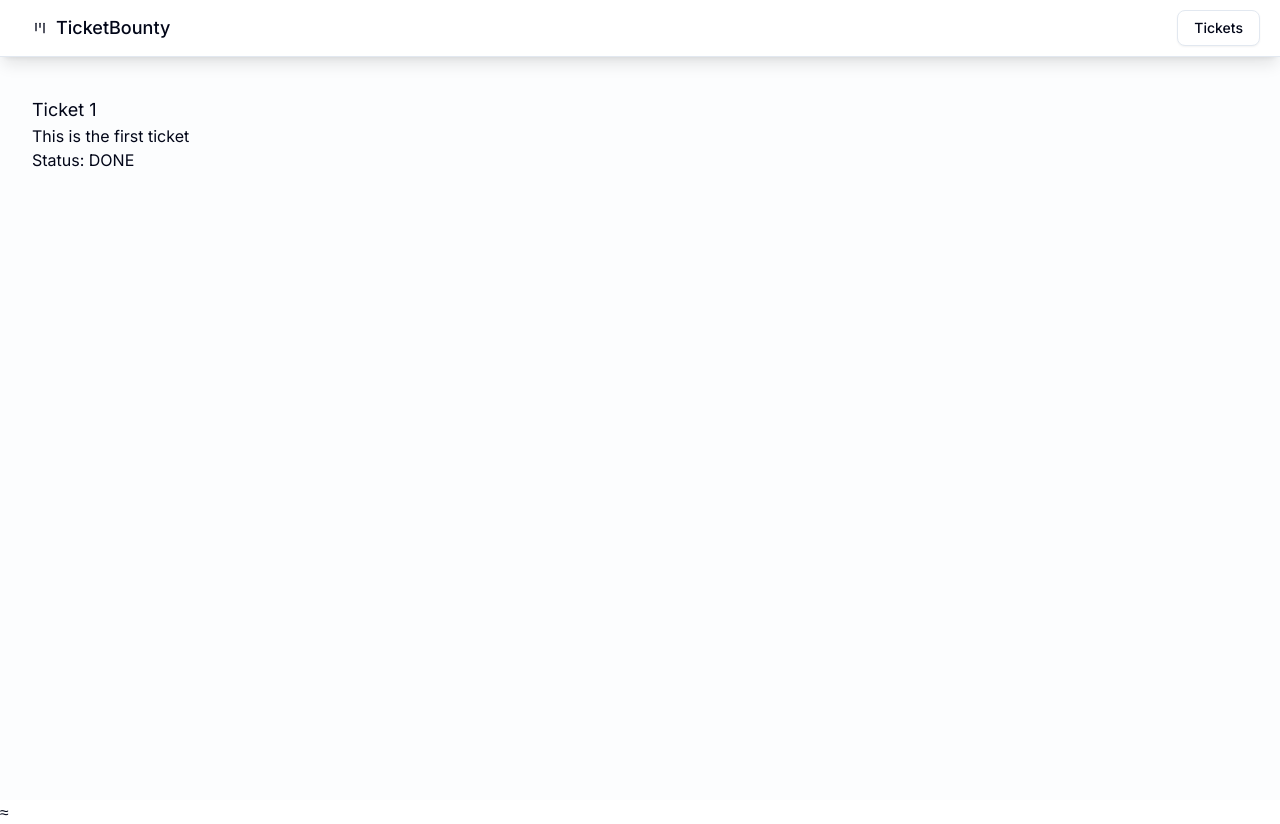
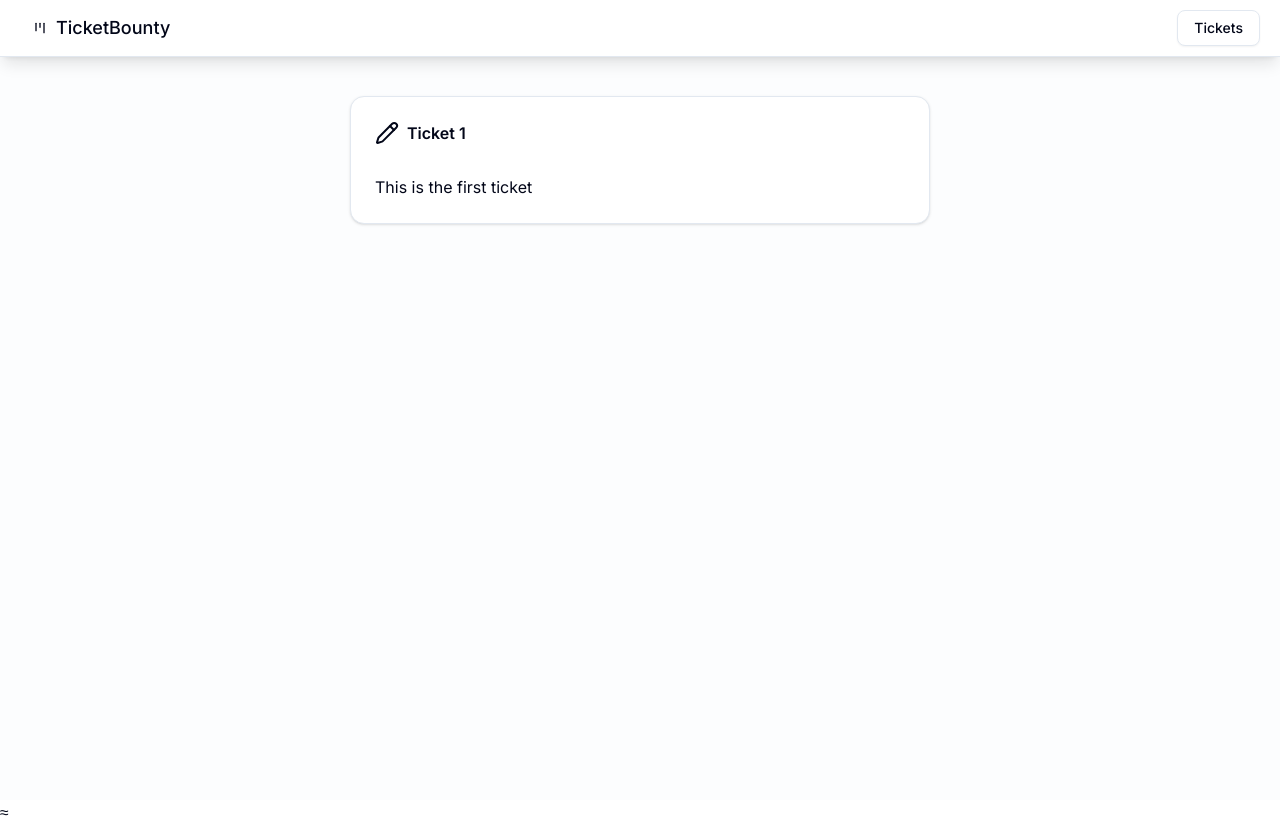
Before and after one commit to nantedev/PrimeTicket, a Next.js app: page /tickets/1 in a window 1280 px wide. Built offline with nearby package versions, Linux system fonts and the light colour scheme.

Commit message:
♻️ Making ticket-item more reusable

```diff
--- a/src/app/tickets/[ticketId]/page.tsx
+++ b/src/app/tickets/[ticketId]/page.tsx
@@ -1,6 +1,7 @@
 import { Placeholder } from "@/src/components/placeholder";
 import { Button } from "@/src/components/ui/button";
 import { initialTickets } from "@/src/data";
+import { TicketItem } from "@/src/features/ticket/components/ticket-item";
 import { ticketsPath } from "@/src/paths";
 import Link from "next/link";
 
@@ -28,10 +29,8 @@
   }
 
   return (
-      <div>
-        <h1 className="text-lg">{ticket.title}</h1>
-        <h2 className="text-bold">{ticket.content}</h2>
-        <p>Status: {ticket.status}</p>
+      <div className="flex justify-center animate-fade-from-top">
+          < TicketItem ticket={ticket} isDetail={true}/>
       </div>
   )
 }
--- a/src/app/tickets/layout.tsx
+++ b/src/app/tickets/layout.tsx
@@ -4,7 +4,7 @@
   children: React.ReactNode;
 }>) {
   return (
-        <main className="flex flex-1">
+        <main>
           {children}
         </main>
   );
--- a/src/features/ticket/components/ticket-item.tsx
+++ b/src/features/ticket/components/ticket-item.tsx
@@ -10,14 +10,16 @@
 import { Ticket } from "../../types";
 import { LucideSquareArrowOutUpRight } from "lucide-react";
 import { Button } from "@/src/components/ui/button";
+import clsx from "clsx";
 
 type TicketItemProps = {
-    ticket: Ticket,
+    ticket: Ticket;
+    isDetail?: boolean;
 }
 
 
 
-const TicketItem = ({ticket}: TicketItemProps) => {
+const TicketItem = ({ticket, isDetail}: TicketItemProps) => {
 
   const detailButton = (
         <Button asChild variant="outline" size="icon">
@@ -28,7 +30,10 @@
   )
 
     return (
-    <div className="w-full max-w-[420px] flex gap-x-1">
+    <div className={clsx("w-full flex gap-x-1", {
+      "max-w-[420px]": !isDetail,
+      "max-w-[580px]": isDetail,
+    })}>
       <Card key={ticket.id} className="w-full">
             <CardHeader>
               <CardTitle className="flex gap-x-2">
@@ -37,12 +42,20 @@
               </CardTitle>
             </CardHeader>
             <CardContent>
-              <span>{ticket.content}</span>
+              <span className={clsx("whitespace-break-spaces",{
+                  "line-clamp-3": !isDetail,
+              })}>{ticket.content}</span>
             </CardContent>
       </Card>
-      <div className="flex flex-col gap-y-1">
+
+     {isDetail ? null :  (
+        <div className="flex flex-col gap-y-1">
           {detailButton}
-      </div>
+        </div> )
+      }
+
+
+
     </div>
     )
 }
```
